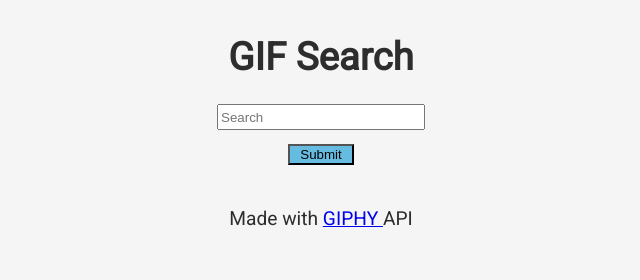
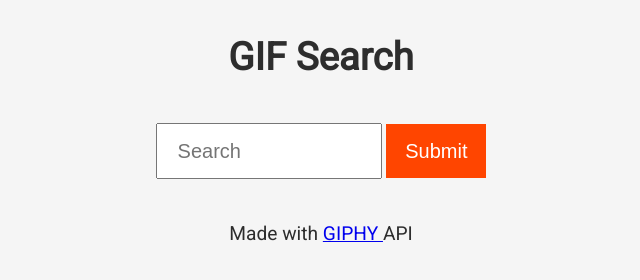
Before and after one commit to aucoeur/GIF_search_js, a plain HTML site: page index.html in a window 1280 px wide. Shown: the whole page, without its empty margins (319-959 px from the left). Drawn offline with Linux system fonts and the light colour scheme; no server answers.

Commit message:
Touched up CSS styles, add default search onload

```diff
--- a/index.html
+++ b/index.html
@@ -7,14 +7,16 @@
     <link href="https://fonts.googleapis.com/css?family=Roboto&display=swap" rel="stylesheet">
     <link rel="stylesheet" type="text/css" href="style.css">
 </head>
-<body>
+<body onload="defaultDisplay()"">
     <main>
         <header>
             <h1>GIF Search</h1>
         </header>
         <form id="search">
+            <div class="row">
             <input id="input-search" placeholder="Search">
-            <button type="submit" style="background-color: rgba(61, 171, 218, 0.776);">Submit</button>
+            <button type="submit">Submit</button>
+            </div>
         </form><br>
         <div class="gif-container" id="container"></div>
     </main>
--- a/script.js
+++ b/script.js
@@ -2,8 +2,11 @@ const searchForm = document.getElementById('search')
 const inputSearch = document.getElementById('input-search')
 const container = document.getElementById('container')
 
+searchForm.addEventListener('submit', submitSearch)
 
-searchForm.addEventListener('submit', submitSearch)
+function defaultDisplay() {
+  fetchData('rpdr')
+}
 
 function submitSearch(e) {
   // Get the value input in the search input
@@ -33,7 +36,7 @@ function handleData(json) {
   // Define a string to hold some html
   let htmlStr = ''
   // Loop over the array
-  for (let i = 0; i < data.length; i += 1) {
+  for (let i = 0; i < data.length; i++) {
 
     // get the url to an image - we'll use the fixed_width_small
     const image = data[i].images.fixed_height_small
--- a/style.css
+++ b/style.css
@@ -18,19 +18,35 @@ form {
 }
 
 input {
-    width: 15em;
-    height: 1.5em;
+    width: 200px;
+    height: 50px;
+    font-size: 20px;
+    padding-left: 1em;
+    color: rgb(75, 75, 75);
 }
 
 button {
-    width: 5em;
+    width: 100px;
+    height: 54px;
     margin-top: 1em;
+    border: 1px solid orangered;
+    background-color: orangered;
+    color: white;
+    font-size: 20px;
+}
+
+button:hover {
+    background-color: rgb(174, 46, 0);
 }
 
 div.gif-container {
     display: flex;
     flex-direction: row;
     flex-wrap: wrap;
+}
+
+img {
+    padding: 5px;
 }
 
 footer {
```
